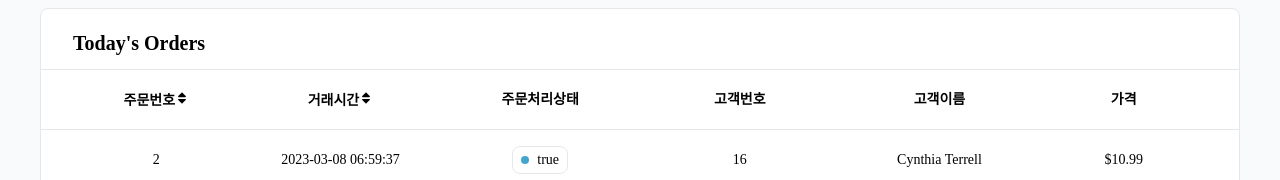
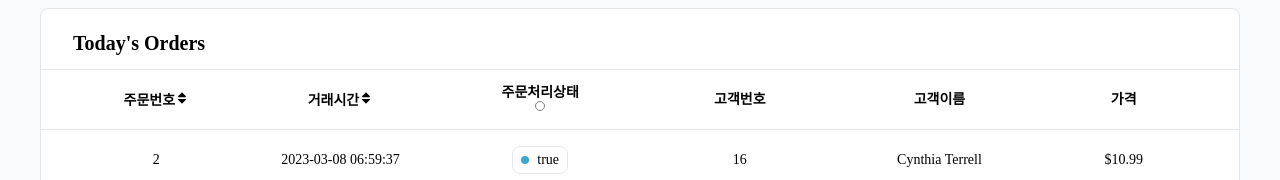
Before and after one commit to wanted-pre-onboarding-internship-1team/pre-onboarding-9th-4-1, a React (Create React App) app: page / in a window 1280 px wide. Shown: the part 128-308 px from the top of the page. Built offline with nearby package versions, Linux system fonts and the light colour scheme.

Commit message:
[#2] feat: status별 filter 기능 추가

```diff
--- a/src/component/common/Table.tsx
+++ b/src/component/common/Table.tsx
@@ -5,6 +5,7 @@ import {
   flexRender,
   ColumnDef,
   getSortedRowModel,
+  getFilteredRowModel,
 } from '@tanstack/react-table';
 import { FaSort, FaSortDown, FaSortUp } from 'react-icons/fa';
 import styled, { css } from 'styled-components';
@@ -20,8 +21,19 @@ const Table = <T extends object>({ data, columns }: TableProps<T>) => {
     columns,
     getCoreRowModel: getCoreRowModel(),
     getSortedRowModel: getSortedRowModel(),
+    getFilteredRowModel: getFilteredRowModel(),
   });
 
+  const handleFilterStatus = (header: any) => {
+    switch (header.column.getFilterValue()) {
+      case true:
+        return header.column.setFilterValue(false);
+      case false:
+        return header.column.setFilterValue(undefined);
+      case undefined:
+        return header.column.setFilterValue(true);
+    }
+  };
   return (
     <TableWrapper>
       <thead>
@@ -29,13 +41,15 @@ const Table = <T extends object>({ data, columns }: TableProps<T>) => {
           <TableRow key={headerGroup.id}>
             {headerGroup.headers.map(header => (
               <Th key={header.id}>
-                {header.isPlaceholder ? null : (
                 <div
                   {...{
                     isCanSort: header.column.getCanSort(),
+                    isCanFilter: header.column.getCanFilter(),
                     onClick: header.column.getToggleSortingHandler(),
                   }}>
-                    {flexRender(
+                  {header.isPlaceholder
+                    ? null
+                    : flexRender(
                         header.column.columnDef.header,
                         header.getContext()
                       )}
@@ -48,7 +62,14 @@ const Table = <T extends object>({ data, columns }: TableProps<T>) => {
                     <FaSort />
                   ) : null}
                 </div>
-                )}
+                {header.column.getCanFilter() ? (
+                  <FilterBtn
+                    onClick={() => handleFilterStatus(header)}
+                    tagValue={
+                      header.column.getFilterValue() as undefined | boolean
+                    }
+                  />
+                ) : null}
               </Th>
             ))}
           </TableRow>
@@ -99,7 +120,6 @@ const Cell = css`
   border-bottom: 1px solid ${COMMON_COLOR.border};
   vertical-align: middle;
   font-size: 1.4rem;
-
   :last-child {
     padding-right: 36px;
     border-right: 0;
@@ -125,5 +145,23 @@ const Td = styled.td`
 
   text-align: center;
 `;
-
+const FilterBtn = styled.button<{ tagValue: undefined | boolean }>`
+  outline: none;
+  background: transparent;
+  border: none;
+  cursor: pointer;
+  ::before {
+    content: '';
+    display: block;
+    width: 8px;
+    height: 8px;
+    border-radius: 50%;
+    ${({ tagValue }) => {
+      if (tagValue === undefined) return '    border: 1px solid gray;';
+      return tagValue
+        ? 'background-color: #42a6ce'
+        : 'background-color: #e2687c';
+    }};
+  }
+`;
 export default Table;
--- a/src/hooks/useTableData.ts
+++ b/src/hooks/useTableData.ts
@@ -28,6 +28,8 @@ const useTableData = (dataList: DataType[]) => {
         return key === 'status' ? Tag({ value }) : value;
       },
       enableSorting: key === 'id' || key === 'transaction_time',
+      enableColumnFilter: key === 'status',
+      filterFn: key === 'status' ? 'equals' : undefined,
     }));
   }, [dataList]);
 
```
Lines whose indentation alone changed are shown as unchanged.
